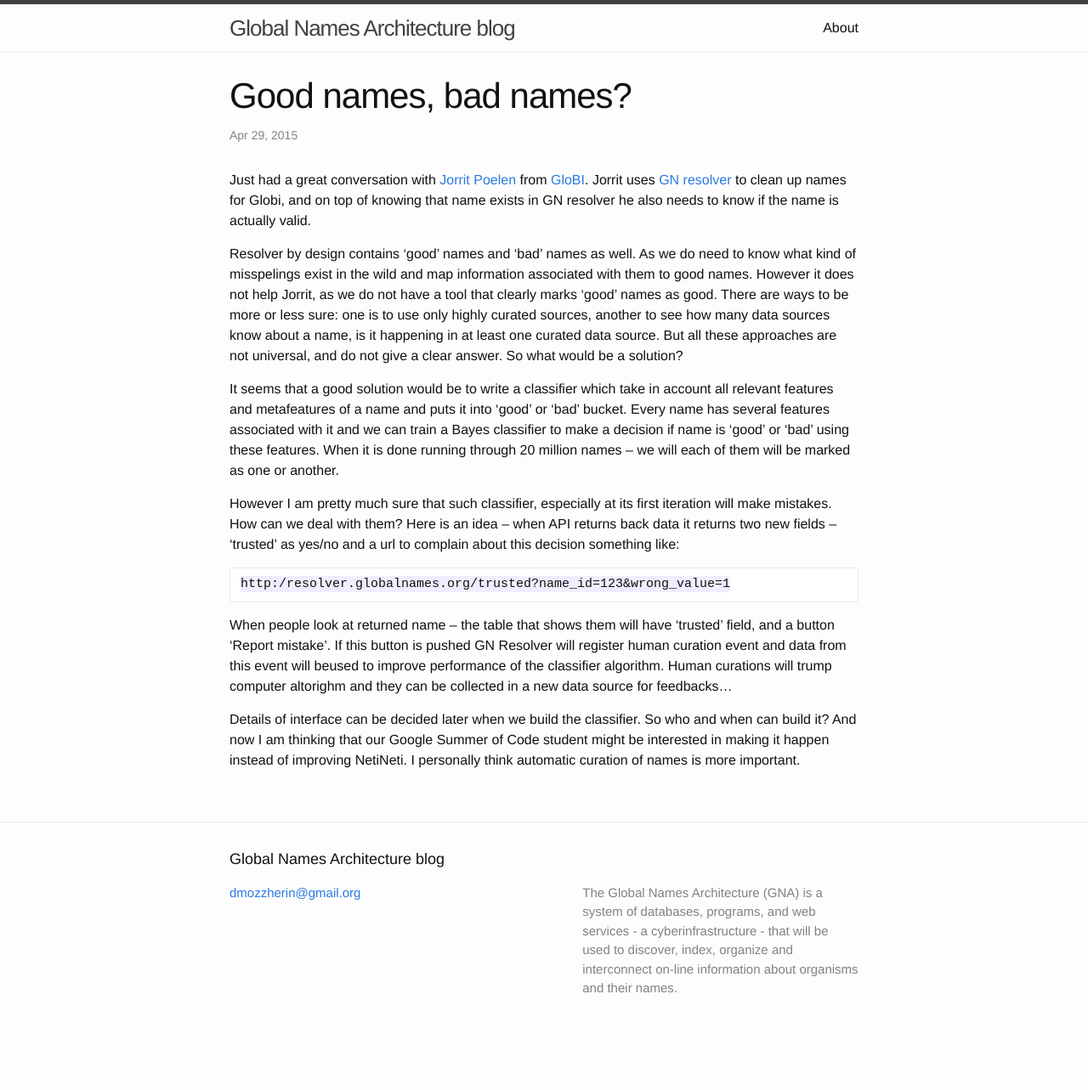
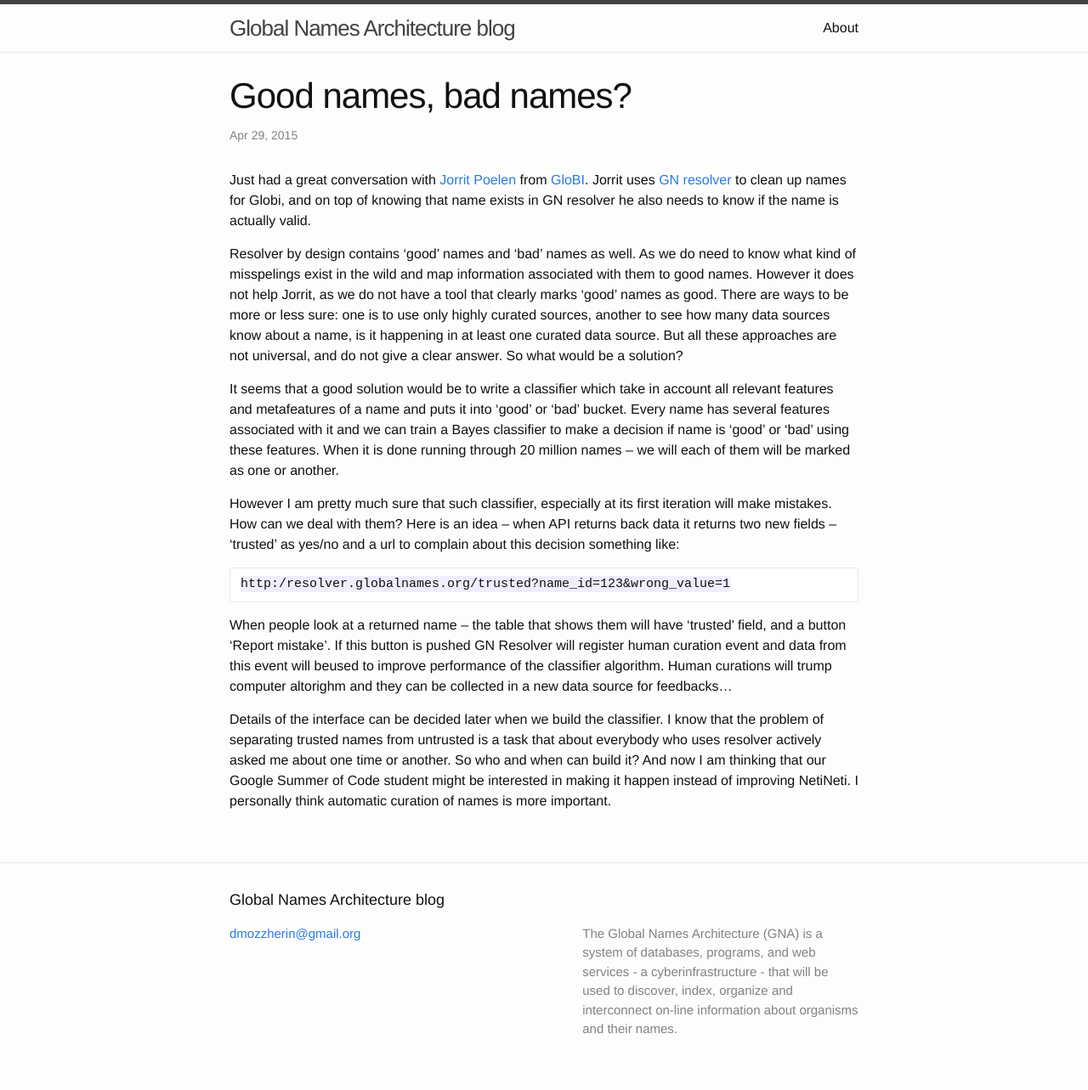
Before and after one commit to GlobalNamesArchitecture/GlobalNamesArchitecture.github.io, a Jekyll site: the page built from _posts/2015-04-29-good-bad-names.md, in a window 1280 px wide. Shown: the whole page at 85% size. Built offline with Jekyll 4.4.1, drawn with Linux system fonts in a browser that asks for light colours; before the commit the page ends 1235 px from its top, so only the background shows below that.

Commit message:
more info for good/bad names

```diff
--- a/_posts/2015-04-29-good-bad-names.md
+++ b/_posts/2015-04-29-good-bad-names.md
@@ -33,17 +33,21 @@ and a url to complain about this decision something like:
 
     http:/resolver.globalnames.org/trusted?name_id=123&wrong_value=1
 
-When people look at returned name -- the table that shows them will have
+When people look at a returned name -- the table that shows them will have
 'trusted' field, and a button 'Report mistake'. If this button is pushed GN
 Resolver will register human curation event and data from this event will
 beused to improve performance of the classifier algorithm. Human curations will
 trump computer altorighm and they can be collected in a new data source for
 feedbacks...
 
-Details of interface can be decided later when we build the classifier. So who
-and when can build it? And now I am thinking that our Google Summer of Code
-student might be interested in making it happen instead of improving NetiNeti.
-I personally think automatic curation of names is more important.
+
+
+Details of the interface can be decided later when we build the classifier. I
+know that the problem of separating trusted names from untrusted is a task that
+about everybody who uses resolver actively asked me about one time or another.
+So who and when can build it? And now I am thinking that our Google Summer of
+Code student might be interested in making it happen instead of improving
+NetiNeti.  I personally think automatic curation of names is more important.
 
 [jorrit]: https://github.com/jhpoelen
 [globi]: http://www.globalbioticinteractions.org/about.html
```
